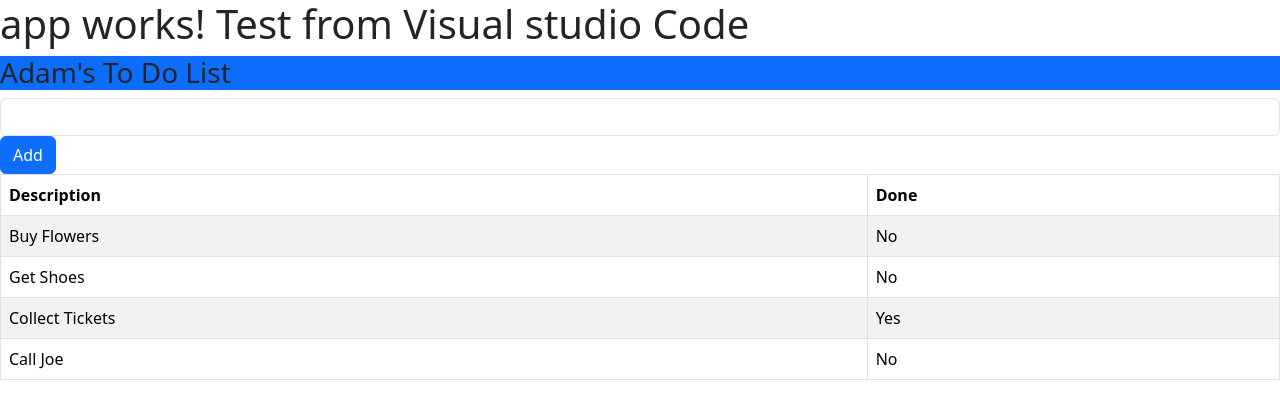
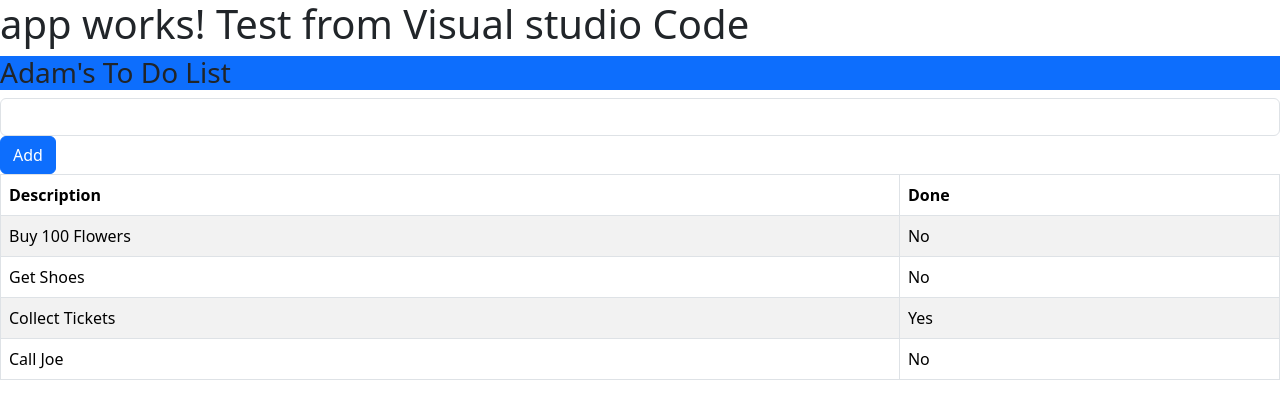
Before and after one commit to LebdaSCIA/DependencyHellSCIA, an Angular app: page / in a window 1280 px wide. Shown: the top 418 px of the page. Built offline with nearby package versions, Linux system fonts and the light colour scheme.

Commit message:
add 100 flower

```diff
--- a/src/app/app.component.html
+++ b/src/app/app.component.html
@@ -20,7 +20,7 @@
     </thead>
     <tbody>
         <tr>
-            <td>Buy Flowers</td>
+            <td>Buy 100 Flowers</td>
             <td>No</td>
         </tr>
         <tr>
```
